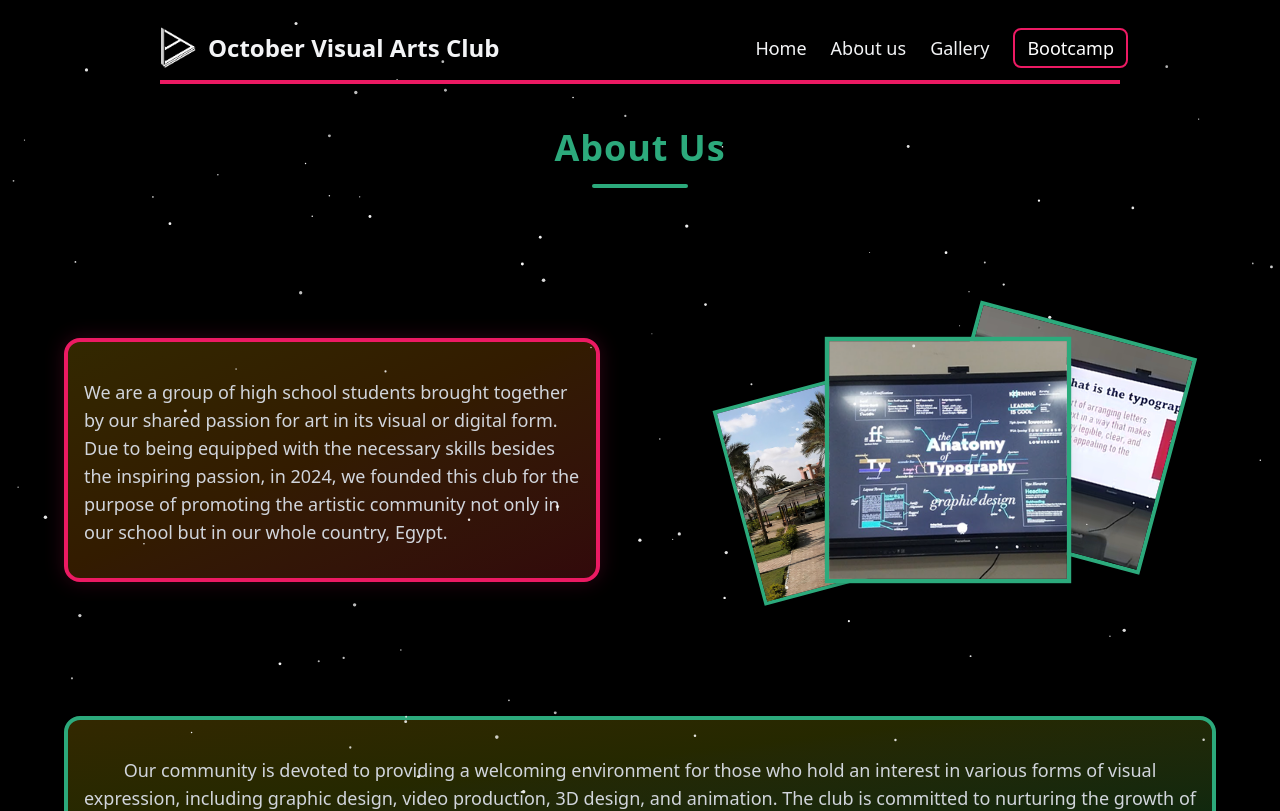
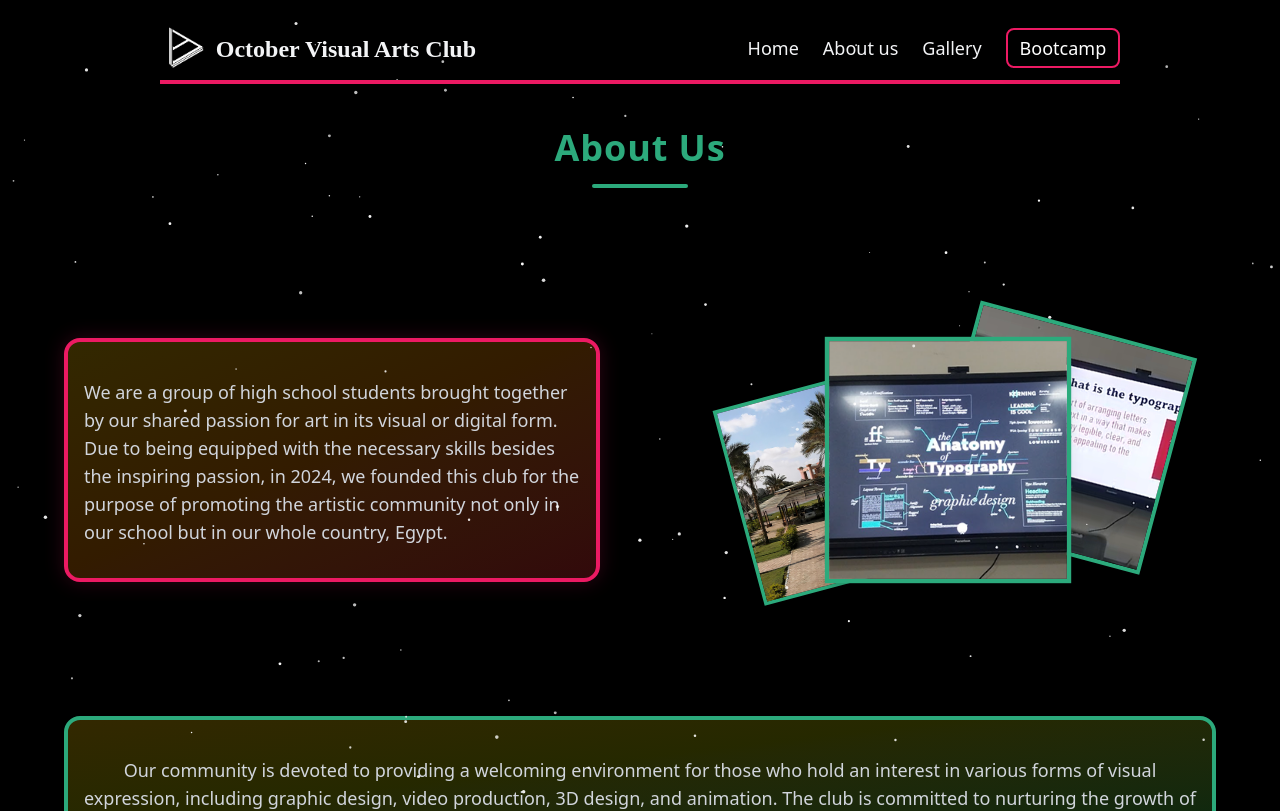
Before and after one commit to YAFFMN/OVAC, a React (Vite) app: page /about in a window 1280 px wide. Shown: the top 811 px of the page. Built offline with nearby package versions, Linux system fonts and the light colour scheme.

Commit message:
Update NavBar.jsx

```diff
--- a/src/Components/NavBar.jsx
+++ b/src/Components/NavBar.jsx
@@ -31,7 +31,7 @@ function NavBar() {
               className="h-10 w-10 md:h-12 md:w-12"
             />
             <div className="text-lg font-bold text-gray-100 md:text-xl lg:text-2xl">
-              <span className="hidden sm:inline">October Visual Arts Club</span>
+              <span className="hidden sm:inline" style={{ fontFamily: 'moto-verse' }}>October Visual Arts Club</span>
               <span className="inline sm:hidden">OVAC</span>
             </div>
           </div>
```
